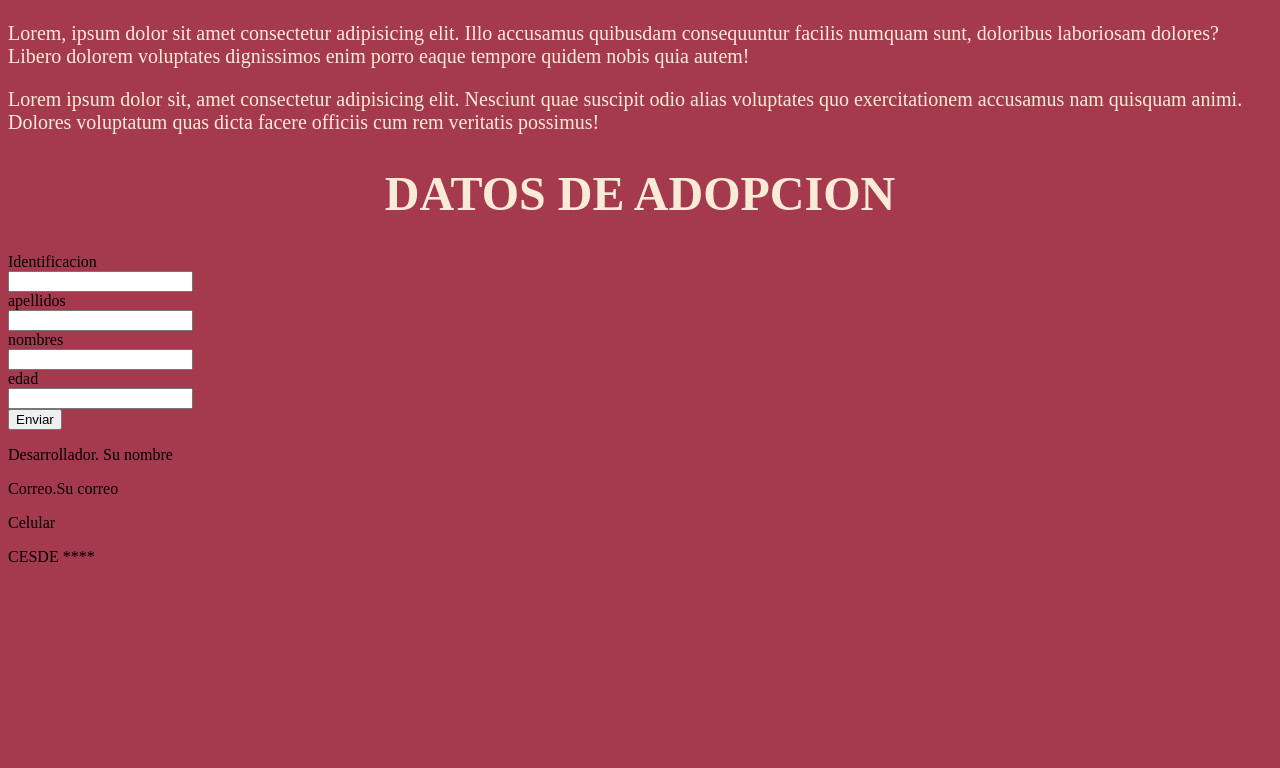
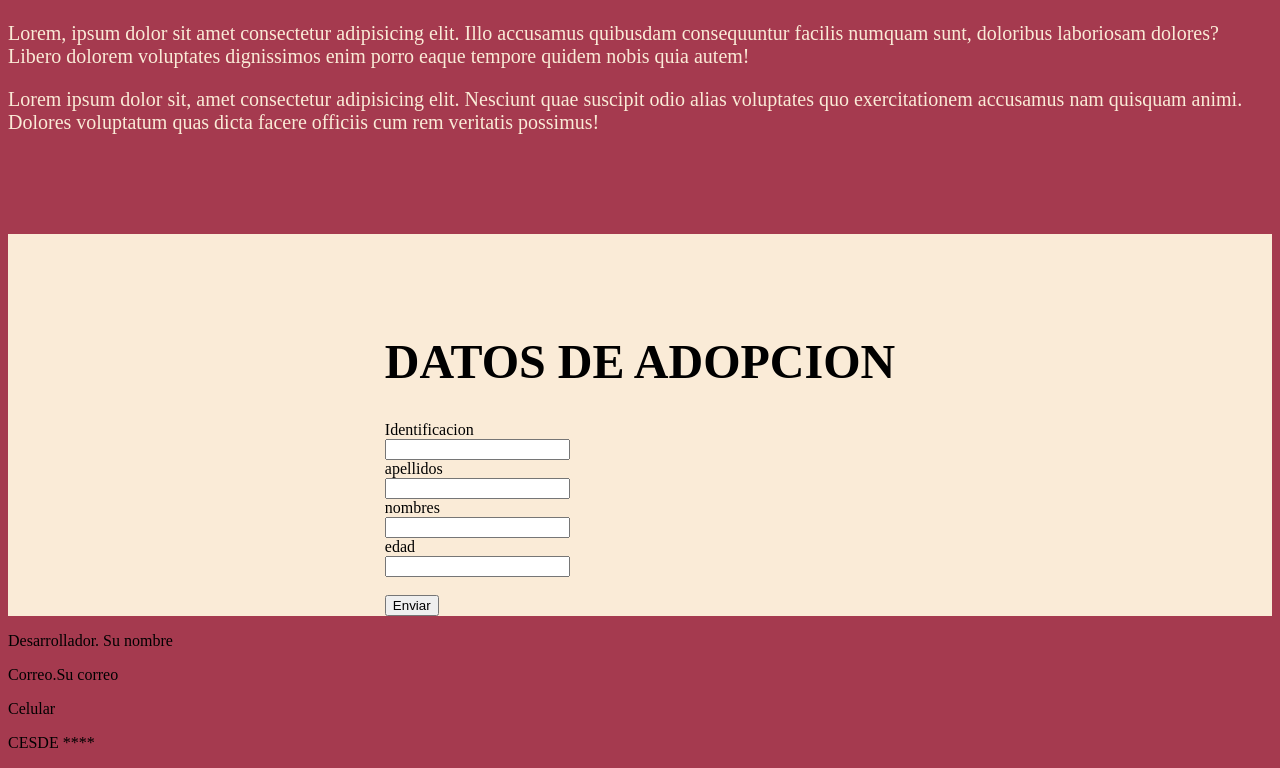
Before and after one commit to cesaragudelo/NuevasTecno_AdopcionPerros, a plain HTML site: page index.html in a window 1280 px wide. Shown: the part 852-1620 px from the top of the page. Before the commit the page ends 1434 px from the top, so only its background shows below. Drawn offline with Linux system fonts and the light colour scheme.

Commit message:
formulario con diseño ok

```diff
--- a/css/style.css
+++ b/css/style.css
@@ -15,3 +15,10 @@ h1{
     height: 300px;
     margin: 5px;
 }
+.form{
+    display: flex;
+    justify-content: center;
+    margin-top: 100px;
+    background-color: antiquewhite;
+    color: black;
+}
--- a/index.html
+++ b/index.html
@@ -29,7 +29,7 @@
         </section>
         <secttion class="form">
             <form action="">
-            <h1>DATOS DE ADOPCION</h1>
+            <h1 class="form">DATOS DE ADOPCION</h1>
             <label for="">Identificacion</label><br>
             <input type="text" name="" id=""><br>
             <label for="">apellidos</label><br>
@@ -37,7 +37,7 @@
             <label for="">nombres</label><br>
             <input type="text" name="" id=""><br>
             <label for="">edad</label><br>
-            <input type="number" name="" id=""><br>
+            <input type="number" name="" id=""><br><br>
 
             <input type="submit" value="Enviar">
         </form>
```
